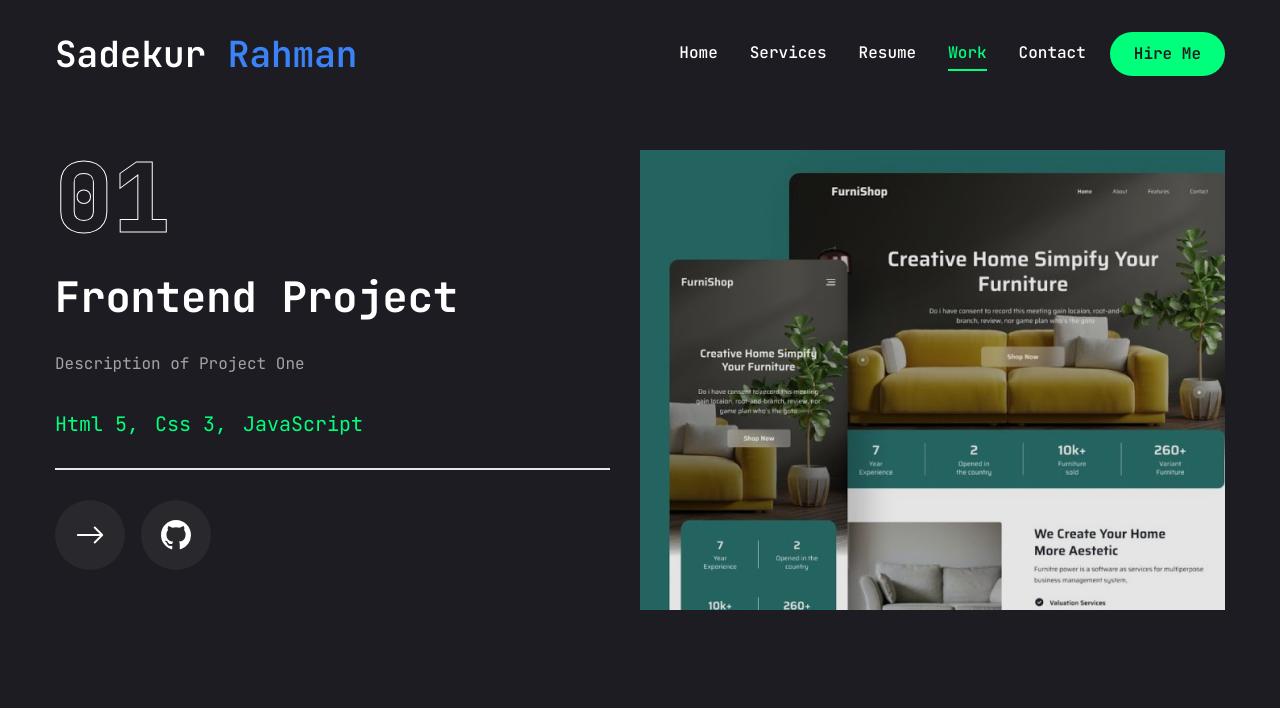
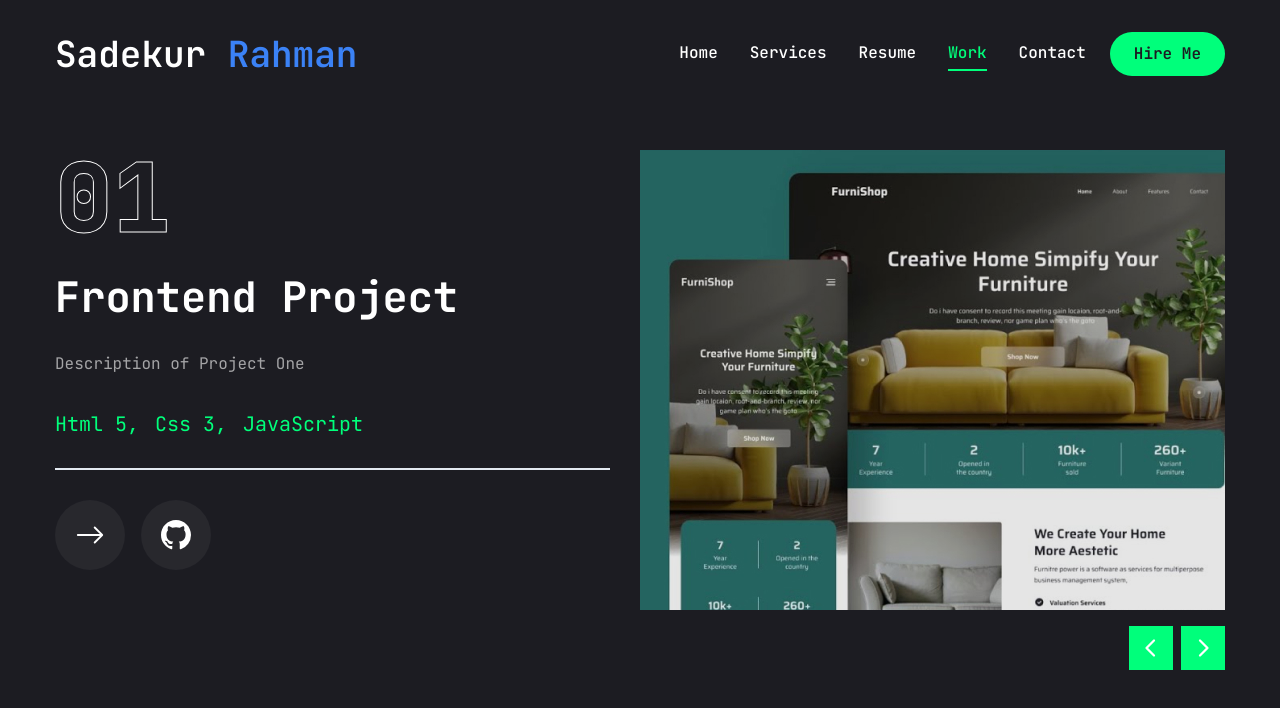
Before and after one commit to sadekur/pfs-2, a Next.js app: page /work in a window 1280 px wide. Shown: the top 708 px of the page. Built offline with nearby package versions, Linux system fonts and the light colour scheme.

Commit message:
Fix typo in classname attribute for WorkSliderButton component

```diff
--- a/components/WorkSliderButton.jsx
+++ b/components/WorkSliderButton.jsx
@@ -8,7 +8,7 @@ import { PiCaretLeftBold, PiCaretRightBold } from "react-icons/pi";
 const WorkSliderButton = ({ containerStyles, btnStyles, iconsStyles }) => {
     const swiper = useSwiper();
     return (
-        <div classname={containerStyles}>
+        <div className={containerStyles}>
             <button className={btnStyles} onClick={() => swiper.slidePrev()}>
                 <PiCaretLeftBold className={iconsStyles} />
             </button>
```
